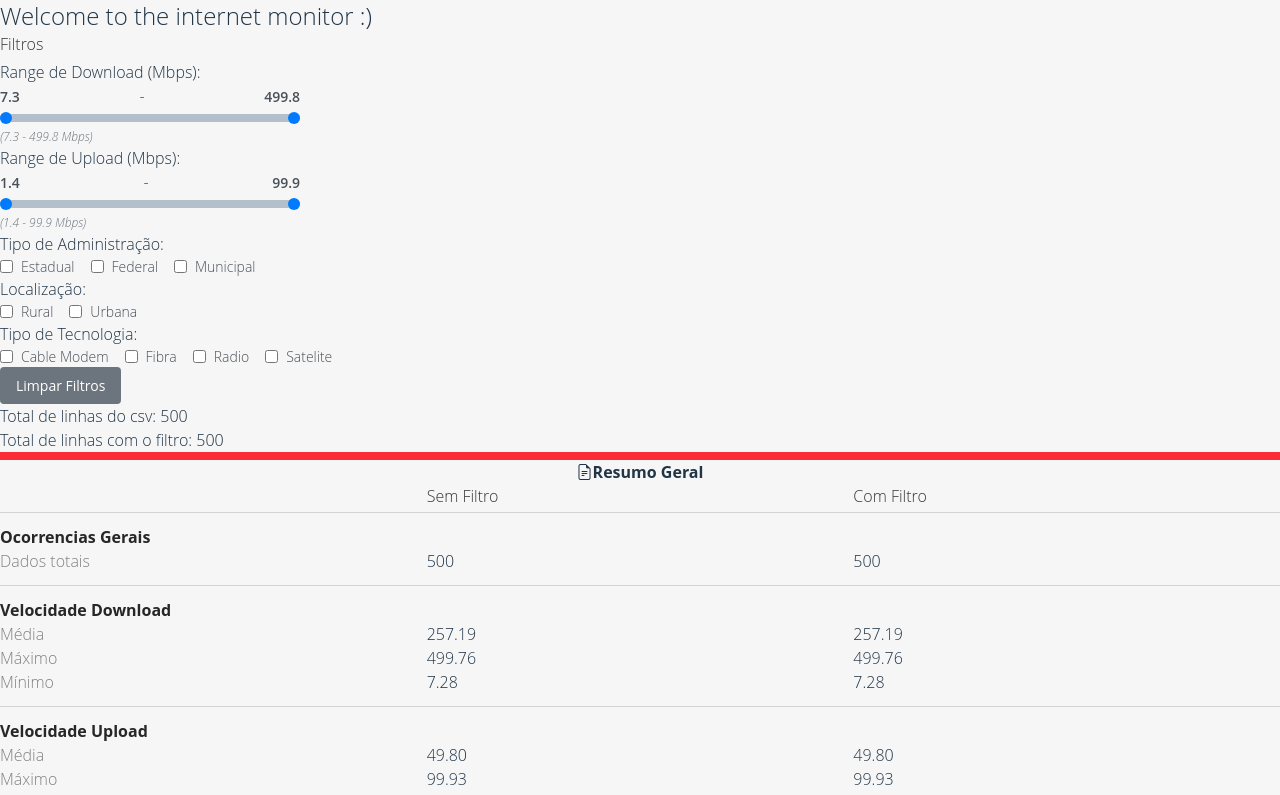
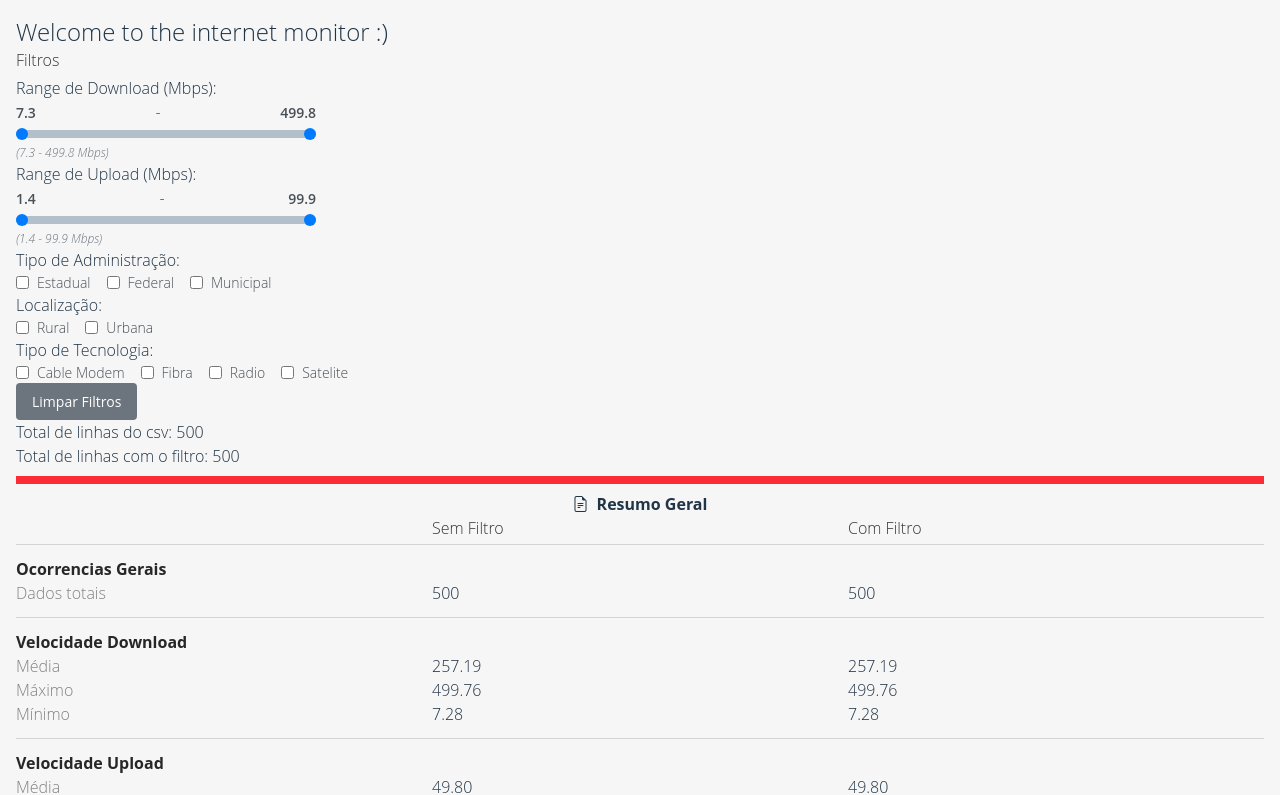
Before and after one commit to isabellacpmelo/the-internet-monitor, a React (Vite) app: page / in a window 1280 px wide. Shown: the top 795 px of the page. Built offline with nearby package versions, Linux system fonts and the light colour scheme.

Commit message:
fix: fixing main style

```diff
--- a/src/components/DatasetSummary/index.tsx
+++ b/src/components/DatasetSummary/index.tsx
@@ -23,7 +23,7 @@ export function DatasetSummary({ data, filteredData }: DatasetSummaryProps) {
       <div>
         <div>
           <h2>
-            <i className='bi bi-file-earmark-text' />
+            <i className='bi bi-file-earmark-text mr-2' />
             Resumo Geral
           </h2>
           <div className='grid grid-cols-3'>
--- a/src/index.css
+++ b/src/index.css
@@ -12,17 +12,6 @@
   text-rendering: optimizeLegibility;
   -webkit-font-smoothing: antialiased;
   -moz-osx-font-smoothing: grayscale;
-}
-
-* {
-  margin: 0;
-  padding: 0;
-  box-sizing: border-box;
-}
-
-::before,
-::after {
-  box-sizing: inherit;
 }
 
 body {
```
